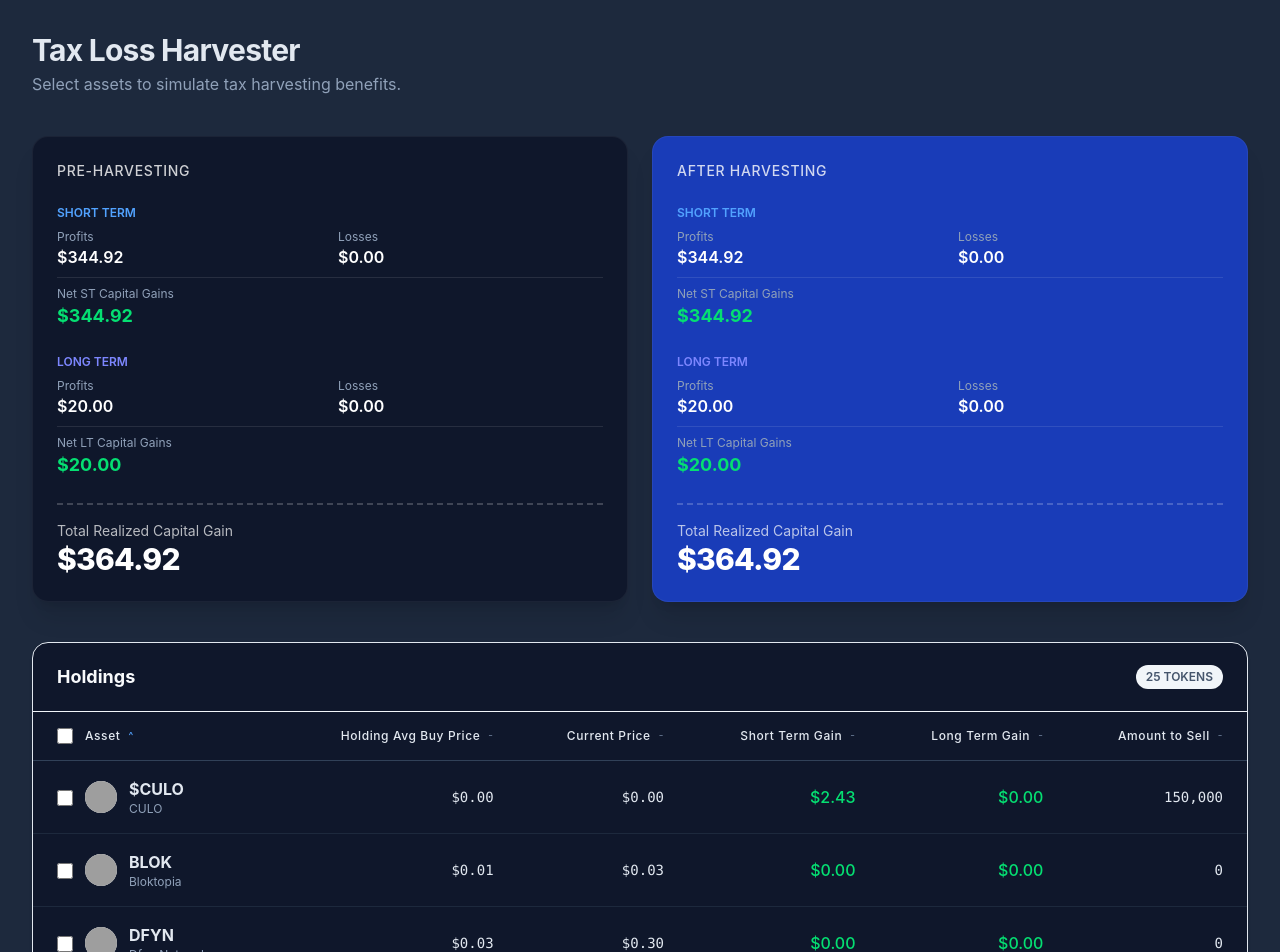
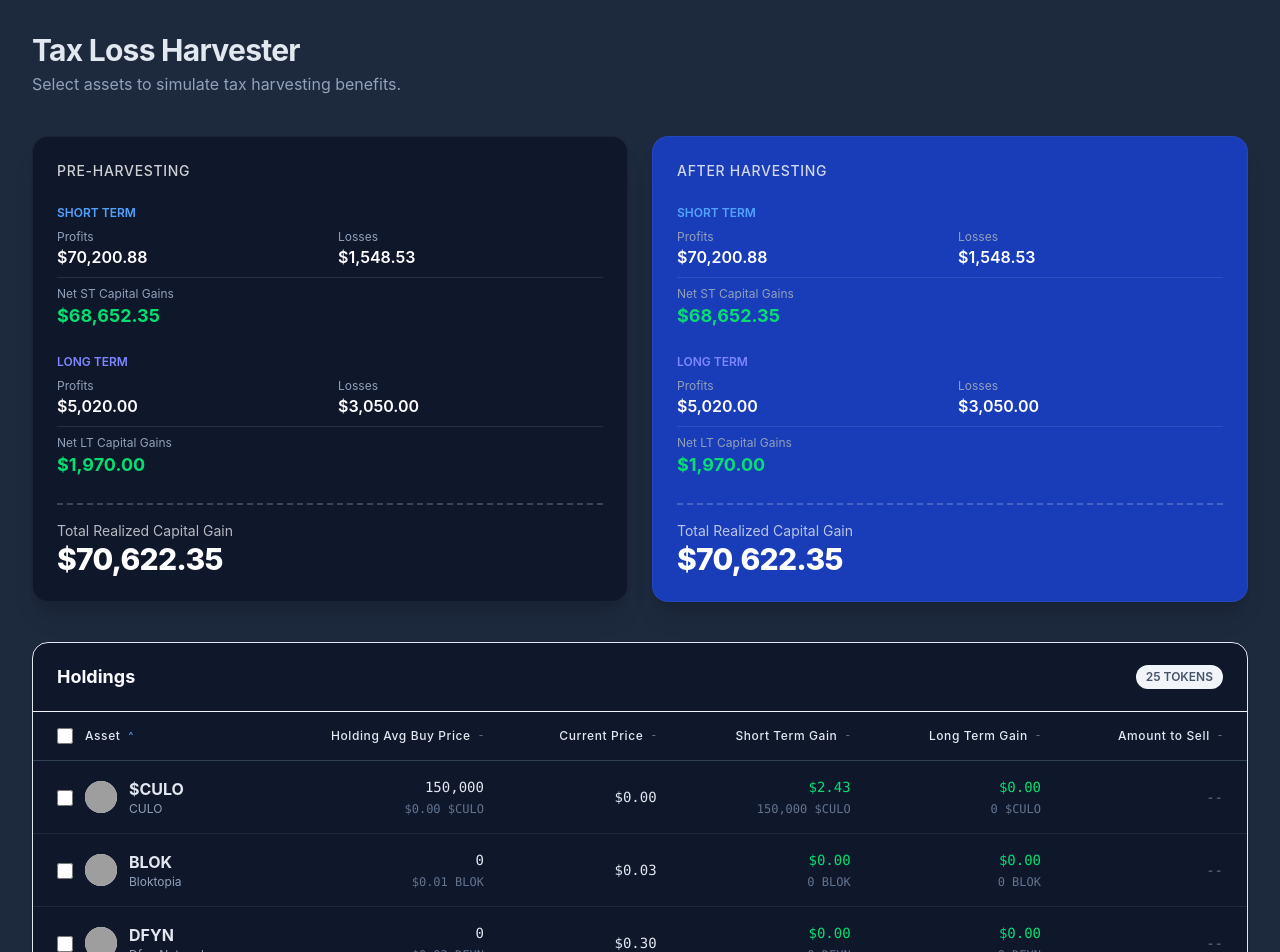
Before and after one commit to Engr-Shegez/TAX-HARVESTER, a React (Vite) app: page / in a window 1280 px wide. Shown: the top 952 px of the page. Built offline with nearby package versions, Linux system fonts and the light colour scheme; grey boxes are pictures that could not be loaded.

Commit message:
feat: refactor default assets to 4

```diff
--- a/src/App.jsx
+++ b/src/App.jsx
@@ -1,8 +1,9 @@
 import React, { useEffect } from "react";
 import { useDispatch, useSelector } from "react-redux";
-import { fetchHoldings } from "./api/holdingsApi";
+import { fetchCapitalGains, fetchHoldings } from "./api/holdingsApi";
 import {
   setHoldings,
+  setCapitalGains,
   setLoading,
   setError,
   selectAllHoldings,
@@ -28,8 +29,12 @@ const App = () => {
     const loadData = async () => {
       dispatch(setLoading());
       try {
-        const data = await fetchHoldings();
-        dispatch(setHoldings(data));
+        const [holdingsData, capitalGainsData] = await Promise.all([
+          fetchHoldings(),
+          fetchCapitalGains(),
+        ]);
+        dispatch(setHoldings(holdingsData));
+        dispatch(setCapitalGains(capitalGainsData));
       } catch (err) {
         dispatch(setError(err.message));
       }
--- a/src/api/holdingsApi.js
+++ b/src/api/holdingsApi.js
@@ -401,6 +401,21 @@ const MOCK_HOLDINGS = [
   },
 ];
 
+const MOCK_CAPITAL_GAINS = {
+  stcg: {
+    profits: 70200.88,
+    losses: 1548.53,
+  },
+  ltcg: {
+    profits: 5020,
+    losses: 3050,
+  },
+};
+
 export const fetchHoldings = async () => {
   return MOCK_HOLDINGS;
 };
+
+export const fetchCapitalGains = async () => {
+  return MOCK_CAPITAL_GAINS;
+};
--- a/src/features/harvester/components/HoldingTable.jsx
+++ b/src/features/harvester/components/HoldingTable.jsx
@@ -41,6 +41,20 @@ const formatAmount = (value) => {
     minimumFractionDigits: 0,
     maximumFractionDigits: 6,
   }).format(Number.isFinite(amount) ? amount : 0);
+};
+
+const ValuePair = ({
+  primary,
+  secondary,
+  primaryClassName = "text-slate-200",
+  secondaryClassName = "text-slate-400",
+}) => {
+  return (
+    <div className="space-y-1 text-right">
+      <p className={`font-mono text-sm ${primaryClassName}`}>{primary}</p>
+      <p className={`font-mono text-xs ${secondaryClassName}`}>{secondary}</p>
+    </div>
+  );
 };
 
 const SortButton = ({ columnKey, label, sortConfig, onSort, align = "left" }) => {
@@ -99,7 +113,7 @@ const HoldingsTable = ({ holdings }) => {
     return 0;
   });
 
-  const visibleHoldings = showAll ? sortedHoldings : sortedHoldings.slice(0, 8);
+  const visibleHoldings = showAll ? sortedHoldings : sortedHoldings.slice(0, 4);
   const allHoldingIds = sortedHoldings.map((item) => item.id);
   const allSelected =
     holdings.length > 0 && allHoldingIds.every((id) => selectedIds.includes(id));
@@ -241,31 +255,45 @@ const HoldingsTable = ({ holdings }) => {
                   </td>
 
                   <td className="px-6 py-4 text-right font-mono text-slate-200 text-sm">
-                    {formatCurrency(item.averageBuyPrice)}
+                    <ValuePair
+                      primary={formatAmount(item.totalHolding)}
+                      secondary={`${formatCurrency(item.averageBuyPrice)} ${item.coin}`}
+                      secondaryClassName="text-slate-500"
+                    />
                   </td>
 
                   <td className="px-6 py-4 text-right font-mono text-slate-200 text-sm">
                     {formatCurrency(item.currentPrice)}
                   </td>
 
-                  <td
-                    className={`px-6 py-4 text-right font-medium ${
-                      item.stcg.gain >= 0 ? "text-green-400" : "text-red-400"
-                    }`}
-                  >
-                    {formatCurrency(item.stcg.gain)}
+                  <td className="px-6 py-4">
+                    <ValuePair
+                      primary={formatCurrency(item.stcg.gain)}
+                      secondary={`${formatAmount(item.stcg.balance)} ${item.coin}`}
+                      primaryClassName={
+                        item.stcg.gain >= 0 ? "text-green-400" : "text-red-400"
+                      }
+                      secondaryClassName="text-slate-500"
+                    />
                   </td>
 
-                  <td
-                    className={`px-6 py-4 text-right font-medium ${
-                      item.ltcg.gain >= 0 ? "text-green-400" : "text-red-400"
-                    }`}
-                  >
-                    {formatCurrency(item.ltcg.gain)}
+                  <td className="px-6 py-4">
+                    <ValuePair
+                      primary={formatCurrency(item.ltcg.gain)}
+                      secondary={`${formatAmount(item.ltcg.balance)} ${item.coin}`}
+                      primaryClassName={
+                        item.ltcg.gain >= 0 ? "text-green-400" : "text-red-400"
+                      }
+                      secondaryClassName="text-slate-500"
+                    />
                   </td>
 
                   <td className="px-6 py-4 text-right font-mono text-slate-200 text-sm">
-                    {formatAmount(item.totalHolding)}
+                    {isSelected ? (
+                      formatAmount(item.totalHolding)
+                    ) : (
+                      <span className="text-slate-500">--</span>
+                    )}
                   </td>
                 </tr>
               );
@@ -274,7 +302,7 @@ const HoldingsTable = ({ holdings }) => {
         </table>
       </div>
 
-      {holdings.length > 8 && (
+      {holdings.length > 4 && (
         <div className="p-4 border-t border-slate-800 text-center">
           <button
             type="button"
--- a/src/features/harvester/store/harvesterSlice.js
+++ b/src/features/harvester/store/harvesterSlice.js
@@ -2,9 +2,39 @@ import { createSlice } from "@reduxjs/toolkit";
 
 const initialState = {
   holdings: [],
+  capitalGains: {
+    stcg: {
+      profits: 0,
+      losses: 0,
+    },
+    ltcg: {
+      profits: 0,
+      losses: 0,
+    },
+  },
   selectedIds: [], //stores the "coin" symbol or a unique Id
   loading: false,
   error: null,
+};
+
+const buildTotalsFromCapitalGains = (capitalGains = {}) => {
+  const stProfit = Number(capitalGains?.stcg?.profits) || 0;
+  const stLoss = Number(capitalGains?.stcg?.losses) || 0;
+  const ltProfit = Number(capitalGains?.ltcg?.profits) || 0;
+  const ltLoss = Number(capitalGains?.ltcg?.losses) || 0;
+
+  const netST = stProfit - stLoss;
+  const netLT = ltProfit - ltLoss;
+
+  return {
+    stProfit,
+    stLoss,
+    ltProfit,
+    ltLoss,
+    netST,
+    netLT,
+    realizedGain: netST + netLT,
+  };
 };
 
 const harvesterSlice = createSlice({
@@ -20,6 +50,9 @@ const harvesterSlice = createSlice({
         state.holdings.some((holding) => holding.id === id),
       );
       state.loading = false;
+    },
+    setCapitalGains: (state, action) => {
+      state.capitalGains = action.payload;
     },
     setLoading: (state) => {
       state.loading = true;
@@ -44,6 +77,7 @@ const harvesterSlice = createSlice({
 
 export const {
   setHoldings,
+  setCapitalGains,
   setLoading,
   setError,
   toggleSelection,
@@ -54,35 +88,10 @@ export default harvesterSlice.reducer;
 // Selectors
 export const selectAllHoldings = (state) => state.harvester.holdings;
 export const selectSelectedIds = (state) => state.harvester.selectedIds;
+export const selectCapitalGains = (state) => state.harvester.capitalGains;
 
 export const selectedPreHarvestTotals = (state) => {
-  const holdings = state.harvester.holdings || [];
-
-  const totals = holdings.reduce(
-    (acc, curr) => {
-      const stGain = Number(curr?.stcg?.gain) || 0;
-      const ltGain = Number(curr?.ltcg?.gain) || 0;
-
-      acc.stProfit += stGain > 0 ? stGain : 0;
-      acc.stLoss += stGain < 0 ? Math.abs(stGain) : 0;
-
-      acc.ltProfit += ltGain > 0 ? ltGain : 0;
-      acc.ltLoss += ltGain < 0 ? Math.abs(ltGain) : 0;
-
-      return acc;
-    },
-    { stProfit: 0, stLoss: 0, ltProfit: 0, ltLoss: 0 },
-  );
-
-  const netST = totals.stProfit - totals.stLoss;
-  const netLT = totals.ltProfit - totals.ltLoss;
-
-  return {
-    ...totals,
-    netST,
-    netLT,
-    realizedGain: netST + netLT,
-  };
+  return buildTotalsFromCapitalGains(selectCapitalGains(state));
 };
 
 export const selectPostHarvestTotals = (state) => {
```
